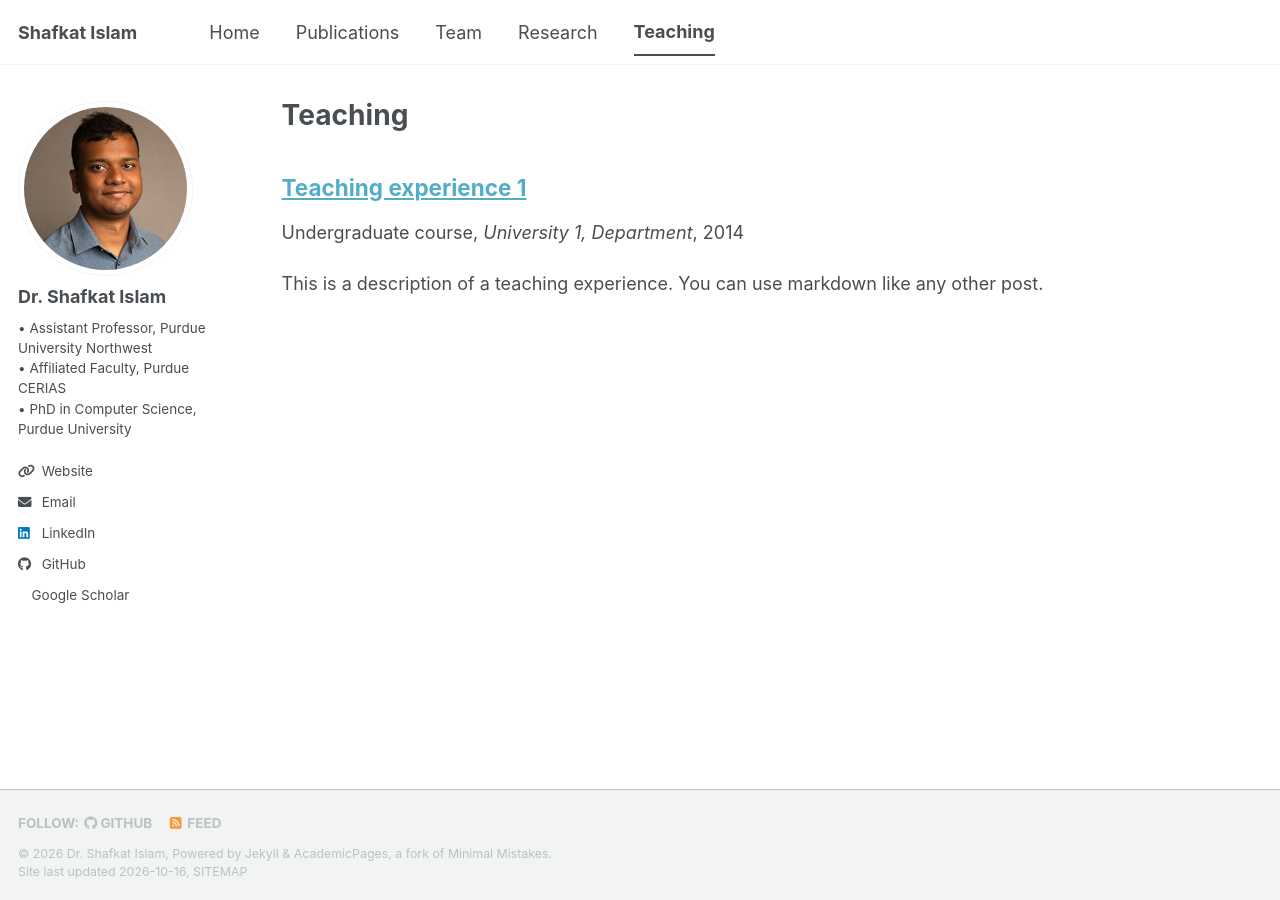
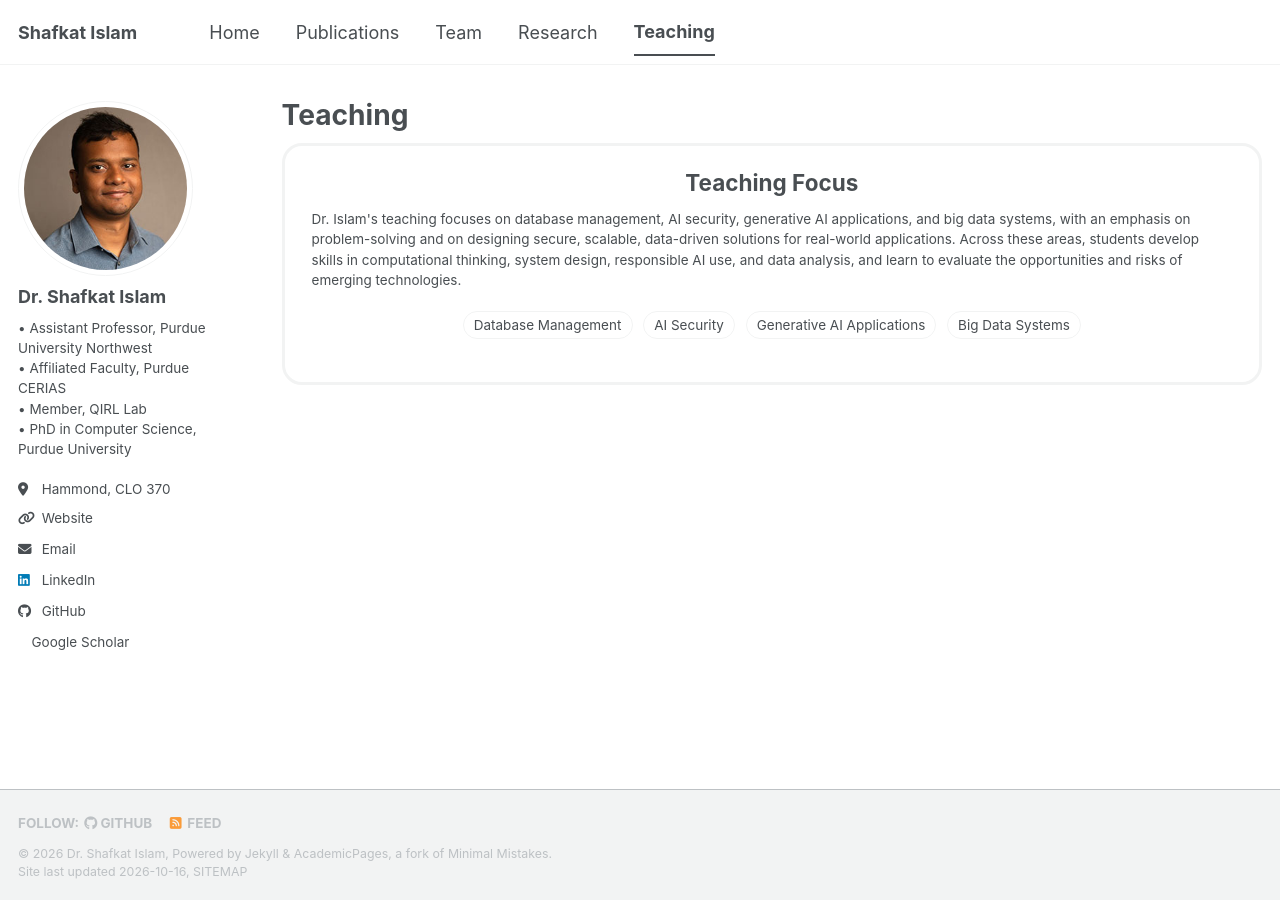
Before and after one commit to Trust-it-lab/trust-it-lab, a Jekyll site: the page built from _pages/teaching.html, in a window 1280 px wide. Built offline with Jekyll 4.4.1, drawn with Linux system fonts in a browser that asks for light colours; a style sheet for code colours, icons or effects is not loaded.

Commit message:
Office location, QIRL, education, expertise, lab overview, Teaching page
- Sidebar: office location (Hammond, CLO 370) and QIRL Lab membership
- Home: QIRL line, Education and Areas of Expertise sections
- Research: lab overview paragraph from the PNW profile
- Teaching: Teaching Focus card replaces the template sample; course list appears once courses are added

Co-Authored-By: Claude Opus 5.5 <noreply@anthropic.com>

```diff
--- a/_config.yml
+++ b/_config.yml
@@ -39,8 +39,8 @@ author:
                                           # and put its filename here. Square images work best.
   name             : "Dr. Shafkat Islam"
   pronouns         : # example: "she/her"
-  bio              : "• Assistant Professor, Purdue University Northwest<br>• Affiliated Faculty, Purdue CERIAS<br>• PhD in Computer Science, Purdue University"
-  location         : # example: "City, Country"
+  bio              : "• Assistant Professor, Purdue University Northwest<br>• Affiliated Faculty, Purdue CERIAS<br>• Member, QIRL Lab<br>• PhD in Computer Science, Purdue University"
+  location         : "Hammond, CLO 370" # example: "City, Country"
   employer         : # example: "Department, University"
   uri              : "https://trust-it-lab.github.io/trust-it-lab/" # URL
   email            : "islam59@pnw.edu" # example: "name@university.edu"
--- a/_pages/teaching.html
+++ b/_pages/teaching.html
@@ -7,6 +7,27 @@ author_profile: true
 
 {% include base_path %}
 
-{% for post in site.teaching reversed %}
+{% comment %}
+  To list a course, add a file to /_teaching/ (for example
+  2026-fall-cs-database-systems.md) with title, type, venue and date.
+  The "Courses" section appears automatically once a course file exists.
+{% endcomment %}
+
+<div class="research-card">
+  <h2>Teaching Focus</h2>
+  <p>Dr. Islam's teaching focuses on database management, AI security, generative AI applications, and big data systems, with an emphasis on problem-solving and on designing secure, scalable, data-driven solutions for real-world applications. Across these areas, students develop skills in computational thinking, system design, responsible AI use, and data analysis, and learn to evaluate the opportunities and risks of emerging technologies.</p>
+  <p class="teaching-areas">
+    <span>Database Management</span>
+    <span>AI Security</span>
+    <span>Generative AI Applications</span>
+    <span>Big Data Systems</span>
+  </p>
+</div>
+
+{% assign courses = site.teaching | sort: "date" | reverse %}
+{% if courses.size > 0 %}
+<h2>Courses</h2>
+{% for post in courses %}
   {% include archive-single.html %}
 {% endfor %}
+{% endif %}
--- a/_sass/layout/_research.scss
+++ b/_sass/layout/_research.scss
@@ -44,3 +44,17 @@
 .research-card__papers {
     margin-bottom: 0;
 }
+
+/* Teaching page: topic tags inside the Teaching Focus card */
+
+.teaching-areas {
+    text-align: center;
+
+    span {
+        display: inline-block;
+        margin: 0.25em;
+        padding: 0.2em 0.75em;
+        border: 1px solid var(--global-border-color);
+        border-radius: 999px;
+    }
+}
--- a/_teaching/2014-spring-teaching-1.md
+++ /dev/null
@@ -1,20 +0,0 @@
----
-title: "Teaching experience 1"
-collection: teaching
-type: "Undergraduate course"
-permalink: /teaching/2014-spring-teaching-1
-venue: "University 1, Department"
-date: 2014-01-01
-location: "City, Country"
----
-
-This is a description of a teaching experience. You can use markdown like any other post.
-
-Heading 1
-======
-
-Heading 2
-======
-
-Heading 3
-======
```
Also changed, not shown: _pages/about.md (+15 -0 lines), _pages/research.md (+2 -0 lines).
